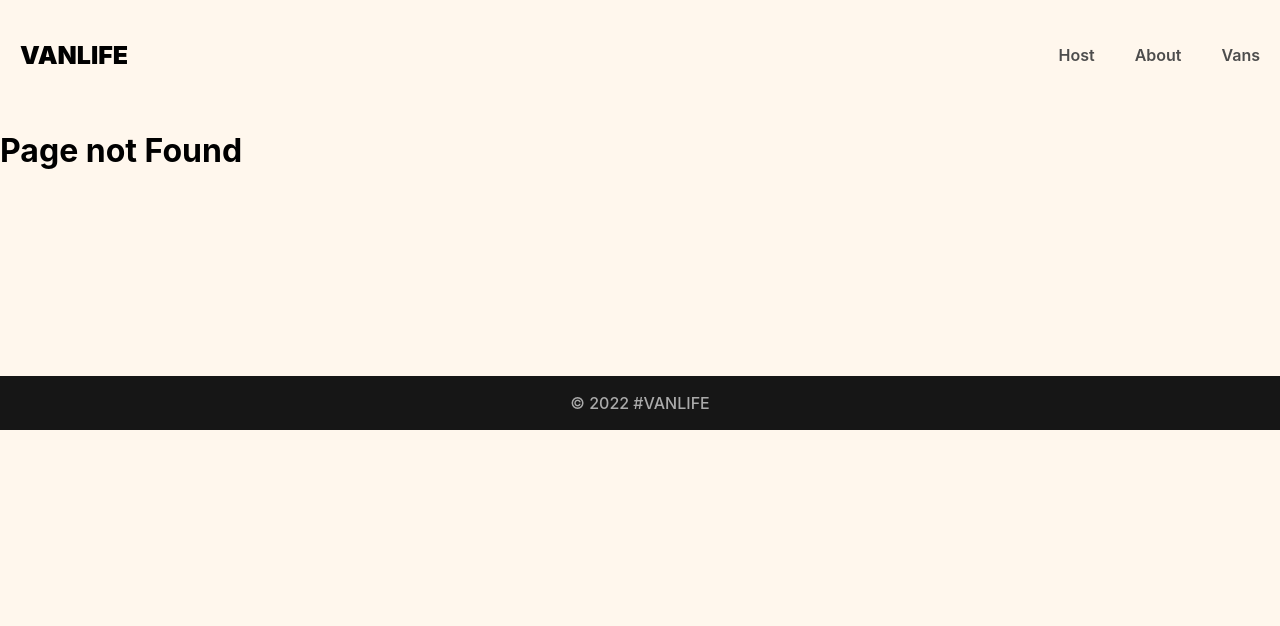
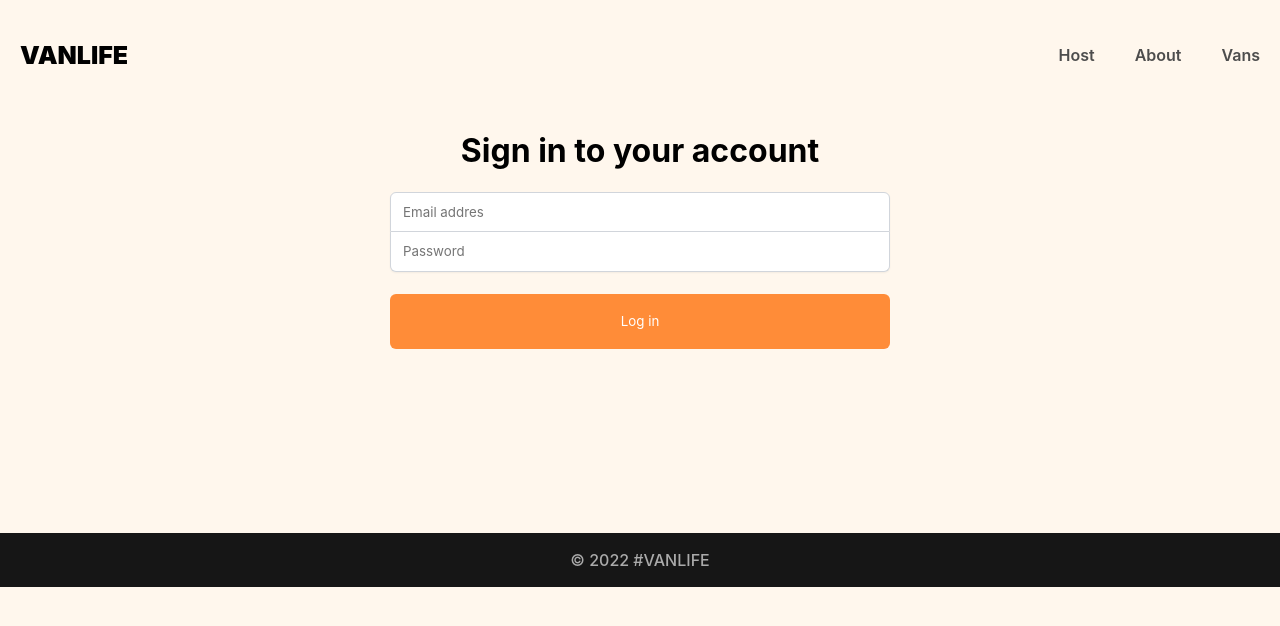
Before and after one commit to pratik-99/routing-project, a React (Create React App) app: page /login in a window 1280 px wide. Before the commit this address had no page. Shown: the top 626 px of the page. Built offline with nearby package versions, Linux system fonts and the light colour scheme; what miragejs would draw is missing.

Commit message:
login page added

```diff
--- a/src/App.jsx
+++ b/src/App.jsx
@@ -1,10 +1,14 @@
 import './App.css';
-import {
-  Route, createBrowserRouter,
+import
+{
+  Route,
+  createBrowserRouter,
   createRoutesFromElements,
-  RouterProvider } from "react-router-dom";
+  RouterProvider
+} from "react-router-dom";
 import Home from "./components/Home"
 import About from "./components/About"
+import Login from "./components/Login"
 import Vans from "./components/Vans/Vans"
 import VanDetails from "./components/Vans/VanDetails"
 import Dashboard from "./components/Host/Dashboard"
@@ -27,6 +31,7 @@ function App() {
           <Route path="*" element={<NotFound/>}/>
           <Route index element={<Home />} />
           <Route path="/about" element={<About />} />
+          <Route path="/login" element={<Login/>}/>
           <Route path="/Vans" element={<Vans />} />
           <Route path="/Vans/:id" element={<VanDetails />} />
           <Route path="host" element={<HostLayout />} >
--- /dev/null
+++ b/src/components/Login.jsx
@@ -0,0 +1,33 @@
+import React,{useState} from "react"
+
+
+export default function Login(){
+
+    const [loginData, setLoginData]= useState({email:"",password:""})
+
+    function onHandleChange(event){
+
+        setLoginData(
+            prev=>
+            {return {...prev,[event.target.name]:event.target.value}
+        })
+
+    }
+    function handleSubmit(e){
+        e.preventDefault()
+        console.log(loginData.email, loginData.password)
+    }
+console.log(loginData)
+    return(
+    <div className="login-container">
+    <h1>Sign in to your account</h1>
+
+    <form onSubmit={handleSubmit} className="login-form">
+        <input placeholder="Email addres" onChange={onHandleChange} name="email"></input>
+        <input placeholder="Password" onChange={onHandleChange} name="password"></input>
+
+        <button>Log in</button>
+    </form>
+    </div>
+    )
+}
--- a/src/index.css
+++ b/src/index.css
@@ -467,3 +467,52 @@ i[class*='van-type-'] {
   display: flex;
   align-items: center;
 }
+
+.not-found-container .link-button {
+  width: 100%;
+  background-color: #161616;
+  color: white;
+}
+
+.login-container{
+  display: flex;
+  flex-direction: column;
+  align-items: center;
+
+}
+.login-form{
+  display: flex;
+  flex-direction: column;
+  width: 100%;
+  max-width: 500px;
+}
+.login-form > input {
+  border: 1px solid rgba(209, 213, 219);
+  height: 40px;
+  text-indent: 10px;
+  font-family: "Inter", sans-serif;
+  box-shadow: 0px 1px 2px rgba(0, 0, 0, 0.05);
+  font-weight: 400;
+}
+.login-form > input:focus {
+  outline: none;
+}
+
+.login-form > input:first-of-type {
+  border-radius: 6px 6px 0px 0px;
+}
+
+.login-form > input:last-of-type {
+  border-radius: 0px 0px 6px 6px;
+  border-top: none;
+}
+
+.login-form > button {
+  background-color: #FF8C38;
+  border: none;
+  border-radius: 6px;
+  height: 55px;
+  margin-top: 22px;
+  color: white;
+  font-family: "Inter", sans-serif;
+}
```
